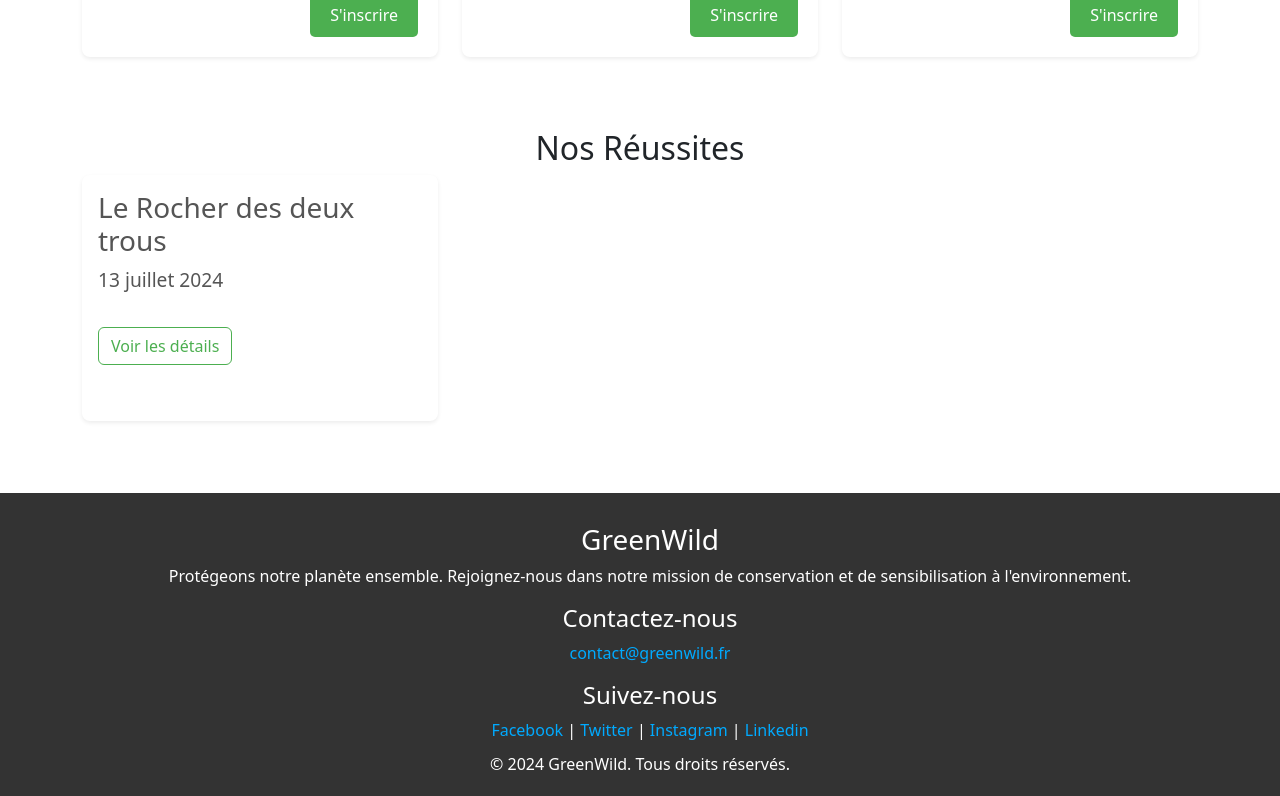
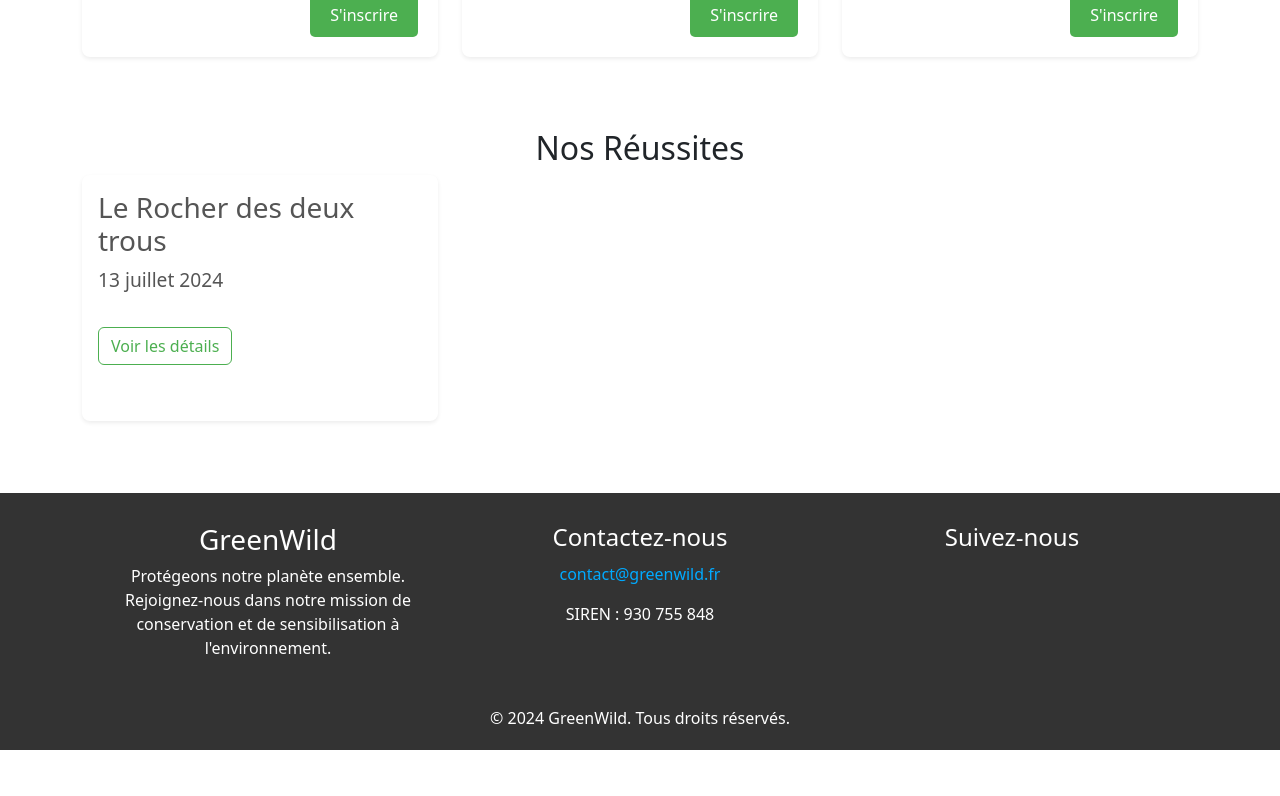
Before and after one commit to Moi30/GreenWild, a Vue app: page /activities in a window 1280 px wide. Shown: the part 1753-2549 px from the top of the page. After the commit the page ends 2503 px from the top, so only its background shows below. Built offline with nearby package versions, Linux system fonts and the light colour scheme.

Commit message:
Update footer, manque logo

```diff
--- a/src/components/SiteFooter.vue
+++ b/src/components/SiteFooter.vue
@@ -9,16 +9,28 @@
         <div class="footer-section">
           <h4>Contactez-nous</h4>
           <p><a href="mailto:contact@greenwild.fr">contact@greenwild.fr</a></p>
+          <p>SIREN : 930 755 848</p>
         </div>
         <div class="footer-section">
           <h4>Suivez-nous</h4>
-          <a href="#">Facebook</a> | <a href="#">Twitter</a> | <a target="_blank" href="https://www.instagram.com/greenwild.france/">Instagram</a> | <a target="_blank" href="https://www.linkedin.com/company/greenwild">Linkedin</a>
+          <a target="_blank" href="https://www.facebook.com/greenwild">
+            <!-- <img src="@/assets/facebook-icon.png" alt="Facebook" class="social-icon" /> -->
+          </a>
+          <a target="_blank" href="https://www.instagram.com/greenwild.france/">
+            <!-- <img src="@/assets/instagram-icon.png" alt="Instagram" class="social-icon" /> -->
+          </a>
+          <a target="_blank" href="https://www.linkedin.com/company/greenwild">
+            <!-- <img src="@/assets/linkedin-icon.png" alt="LinkedIn" class="social-icon" /> -->
+          </a>
         </div>
+      </div>
+      <div class="footer-copyright">
         © 2024 GreenWild. Tous droits réservés.
       </div>
     </div>
   </footer>
 </template>
+
 
 <script>
 export default {
@@ -27,23 +39,6 @@ export default {
 </script>
 
 <style scoped>
-.footer .container {
-  display: flex;
-  justify-content: center;
-  align-items: center;
-  flex-direction: column;
-  text-align: center;
-}
-
-.footer-section {
-  margin: 10px;
-  width: 100%;
-}
-
-.footer-content {
-  width: 100%;
-}
-
 .footer {
   background-color: #333;
   color: #fff;
@@ -54,10 +49,24 @@ export default {
 .footer .container {
   display: flex;
   justify-content: space-between;
+  align-items: center;
+  flex-wrap: wrap;
+}
+
+.footer-content {
+  display: flex;
+  justify-content: space-around;
+  width: 100%;
+  flex-wrap: wrap;
 }
 
 .footer-section {
   margin: 10px;
+  width: 30%;
+}
+
+.footer-section h4 {
+  margin-bottom: 10px;
 }
 
 .footer a {
@@ -68,4 +77,16 @@ export default {
 .footer a:hover {
   text-decoration: underline;
 }
+
+.footer-copyright {
+  width: 100%;
+  text-align: center;
+  margin-top: 20px;
+}
+
+.social-icon {
+  width: 24px;
+  height: 24px;
+  margin: 0 5px;
+}
 </style>
```
